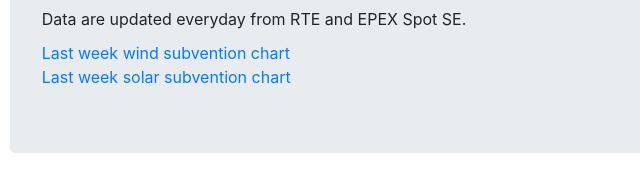
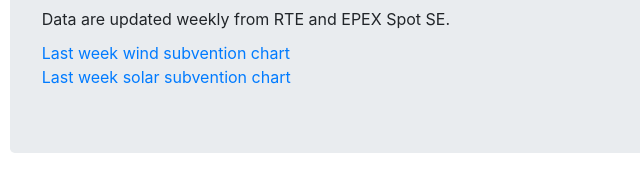
Before and after one commit to ewoken/pay-your-wind, a plain HTML site: page index.html in a window 1280 px wide. Shown: the part 502-685 px from the top of the page, 112-752 px from the left. Drawn offline with nearby package versions, Linux system fonts and the light colour scheme.

Commit message:
[ci skip] Circle CI deploy

```diff
--- a/index.html
+++ b/index.html
@@ -56,7 +56,7 @@
                         </div>
                       </div>
                       <div class="reports">
-                        Data are updated everyday from RTE and EPEX Spot SE.
+                        Data are updated weekly from RTE and EPEX Spot SE.
                       </div>
                       <div class="reports">
                         <a href="./windChart.html">Last week wind subvention chart</a><br/>
```
